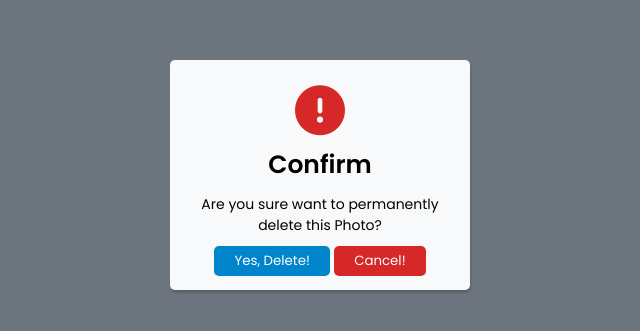
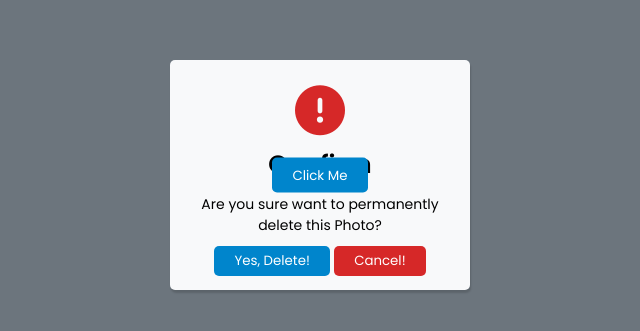
Before and after one commit to Ibra-him-elgharras/Template-35, a plain HTML site: page index.html in a window 1280 px wide. Shown: the part 225-556 px from the top of the page, without its empty margins (320-960 px from the left). Drawn offline with Linux system fonts and the light colour scheme.

Commit message:
back-end

```diff
--- a/CSS/style.css
+++ b/CSS/style.css
@@ -25,7 +25,7 @@ body{
     background: #F8F9FA;
     box-shadow: 1px 3px 2px rgba(0, 0, 0, 0.15);
     text-align: center;
-
+    position: relative;
 }
 
                       /* Front */
@@ -78,3 +78,28 @@ body{
 }
 
                             /* Back-end */
+
+.content .back-end{
+    position: absolute;
+    top: 50%;
+    left: 0;
+    transform: translateY(-50%);
+    width: 100%;
+    height: 35px;
+    opacity: 1;
+}
+
+.content .back-end button{
+    height: 100%;
+    padding: 0 20px;
+    border-radius: 5px;
+    color: #ffffff;
+    background: #0085CC;
+    border: none;
+    cursor: pointer;
+    transition: all 0.3s ease;
+}
+
+.content .back-end button:hover{
+    background: #004266;
+}
--- a/index.html
+++ b/index.html
@@ -12,7 +12,9 @@
 </head>
 <body>
     <div class="content">
+
         <div class="front">
+
             <div class="logo">
                 <i class="fa-solid fa-circle-exclamation"></i>
                 <div class="title">Confirm</div>
@@ -28,6 +30,11 @@
                 <button class="delete">Yes, Delete!</button>
                 <button class="Cancel">Cancel!</button>
             </div>
+
+        </div>
+
+        <div class="back-end">
+            <button>Click Me</button>
         </div>
 
     </div>
```
